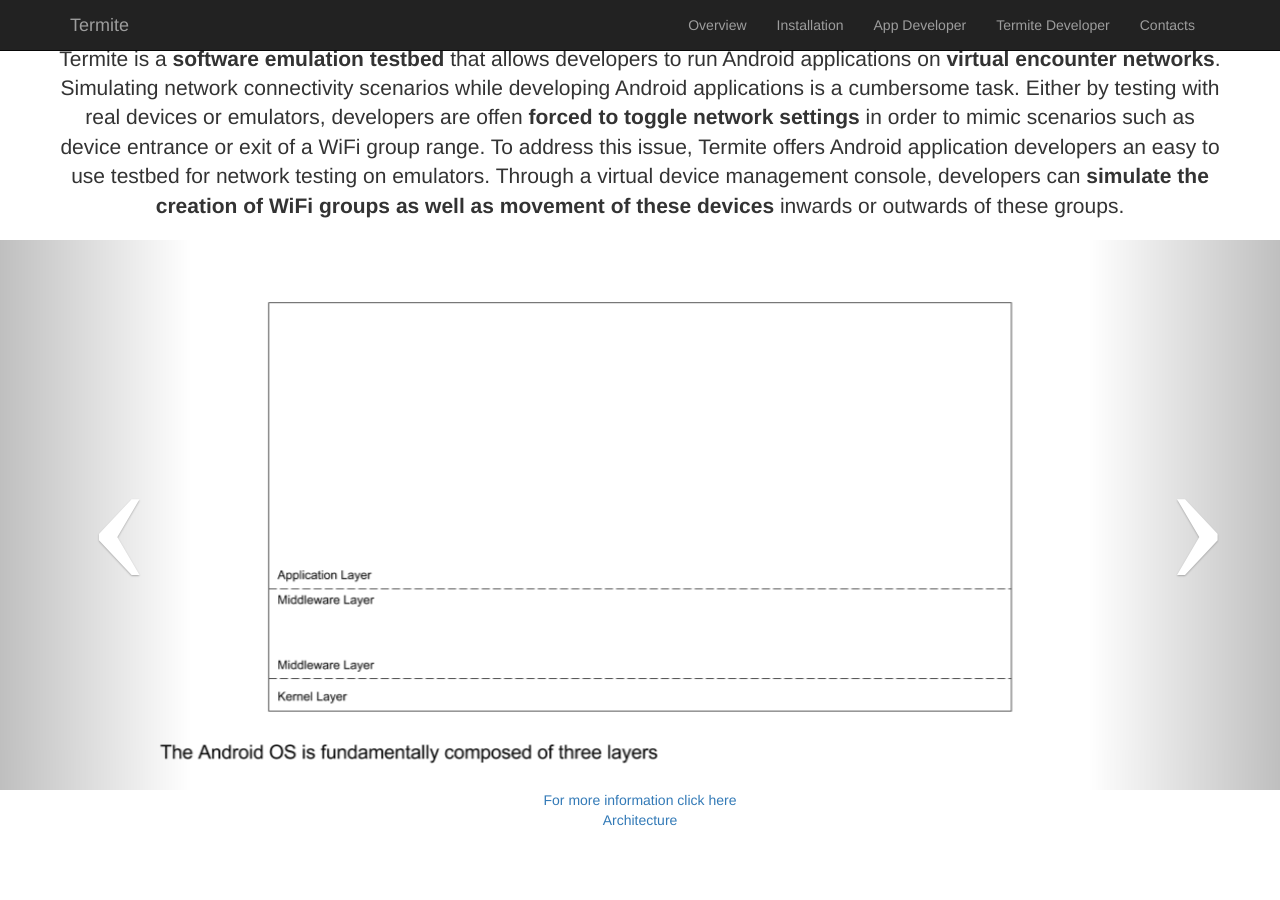
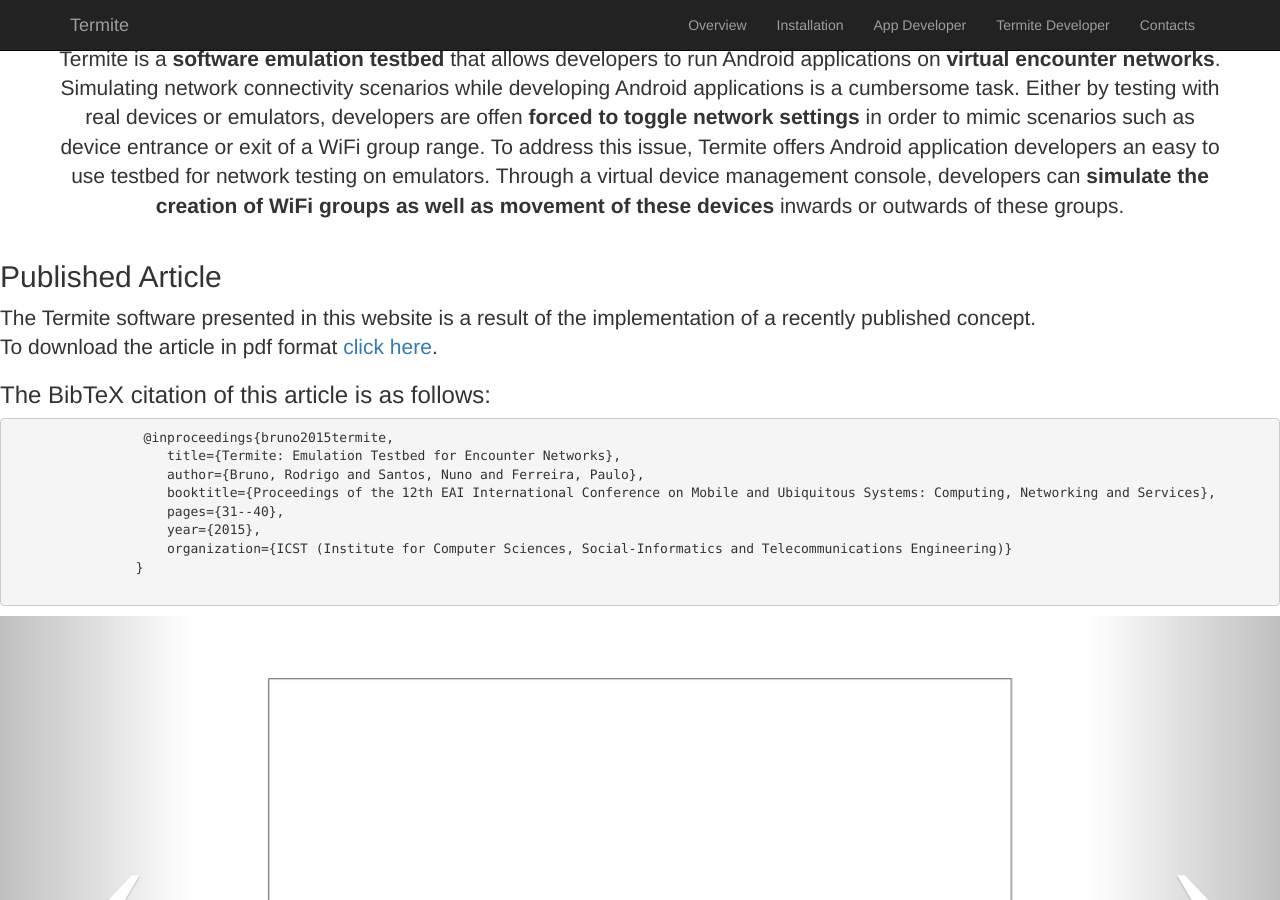
Before and after one commit to etraudonun/termite, a Jekyll site: the page index.html, which Jekyll copies as it is, in a window 1280 px wide and 900 px high, scrolled down 466 px. Built offline with Jekyll 4.4.1, drawn with Linux system fonts in a browser that asks for light colours.

Commit message:
Update index.html

```diff
--- a/index.html
+++ b/index.html
@@ -96,6 +96,28 @@
 
         </div>
     </section>
+
+    <div class="row">
+            <div class="col-md-12">
+                <h2>Published Article</h2>
+                <p class="lead">
+                    The Termite software presented in this website is a result of the implementation
+                    of a recently published concept.<br>
+                    To download the article in pdf format <a href="http://www.gsd.inesc-id.pt/~rbruno/publications/rbruno-mobiquitous15.pdf">click here</a>.
+                </p>
+
+                <h3>The BibTeX citation of this article is as follows:</h3>
+                <div class="indent"><pre>                 @inproceedings{bruno2015termite,
+                    title={Termite: Emulation Testbed for Encounter Networks},
+                    author={Bruno, Rodrigo and Santos, Nuno and Ferreira, Paulo},
+                    booktitle={Proceedings of the 12th EAI International Conference on Mobile and Ubiquitous Systems: Computing, Networking and Services},
+                    pages={31--40},
+                    year={2015},
+                    organization={ICST (Institute for Computer Sciences, Social-Informatics and Telecommunications Engineering)}
+                }
+                </pre></div>
+            </div>
+        </div>
 
     <div id="myCarousel" class="carousel">
         <!-- Indicators
```
